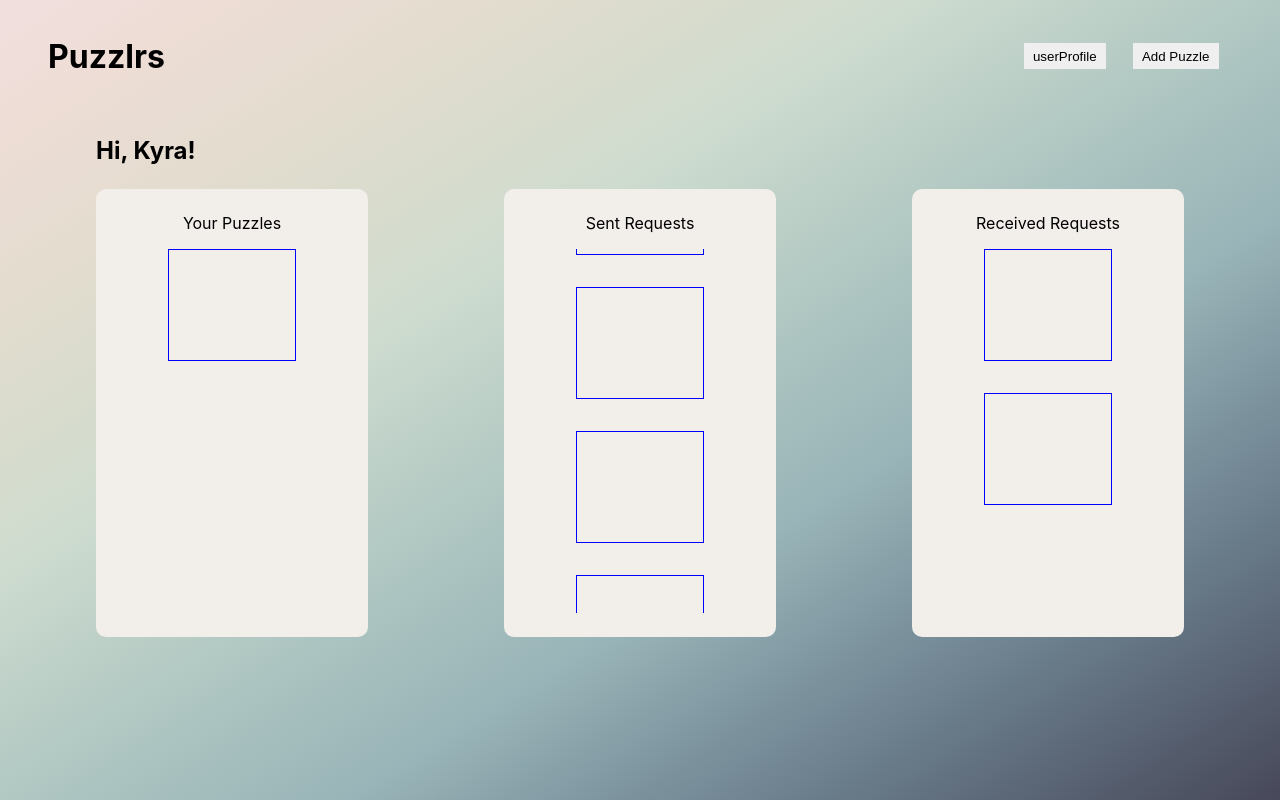
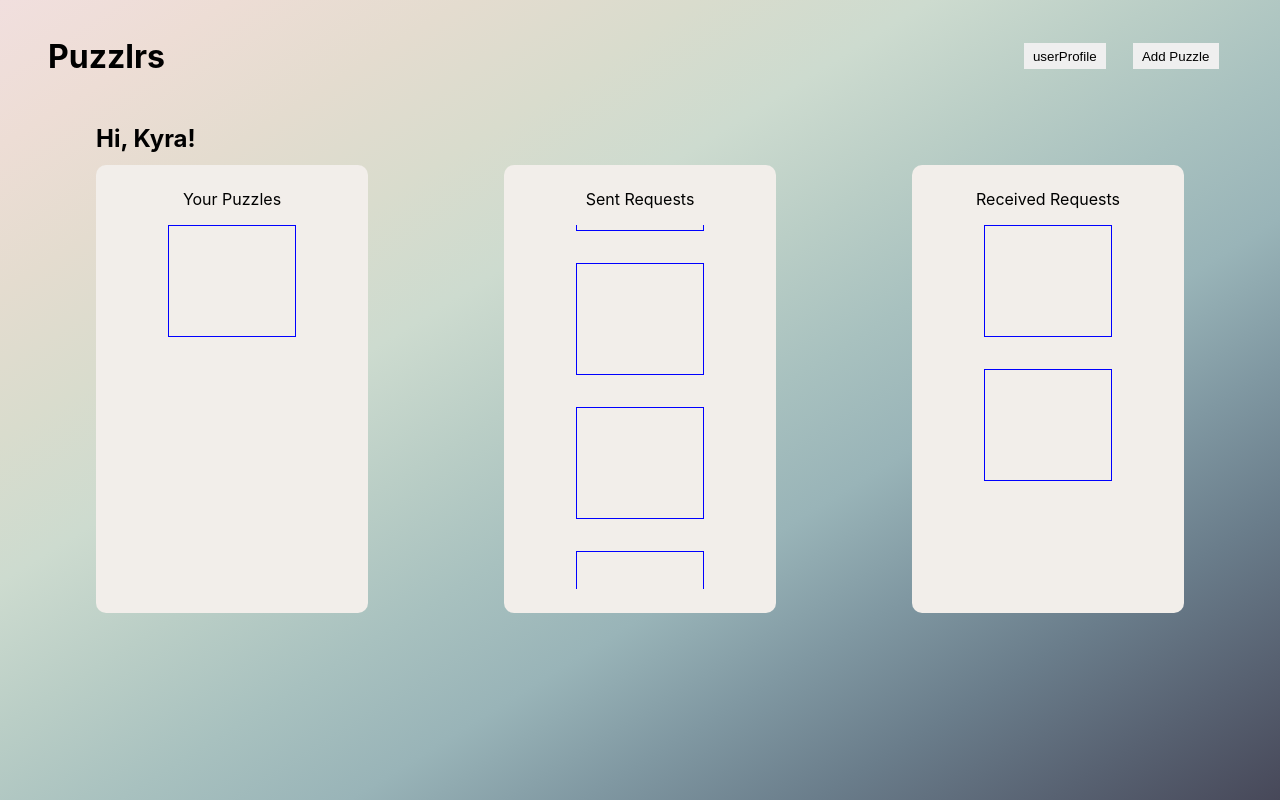
Before and after one commit to Puzzle-Capstone/puzzlrs, a React (Create React App) app: page /user-profile in a window 1280 px wide. Built offline with nearby package versions, Linux system fonts and the light colour scheme.

Commit message:
Adjust styling for standardized header position

```diff
--- a/src/css/Home.css
+++ b/src/css/Home.css
@@ -1,6 +1,6 @@
 .homepage {
   width: 85vw;
-  height: 33em;
+  height: 30em;
   display: flex;
   flex-direction: column;
   justify-content: center;
--- a/src/css/UserProfile.css
+++ b/src/css/UserProfile.css
@@ -2,12 +2,12 @@
   display: flex;
   flex-direction: column;
   width: 85vw;
-  height: 33em;
+  height: 30em;
   margin-bottom: 3em;
 }
 
 .user-profile h2 {
-  padding: 1em 0;
+  padding: .5em 0;
 }
 
 .profile-column-container {
```
